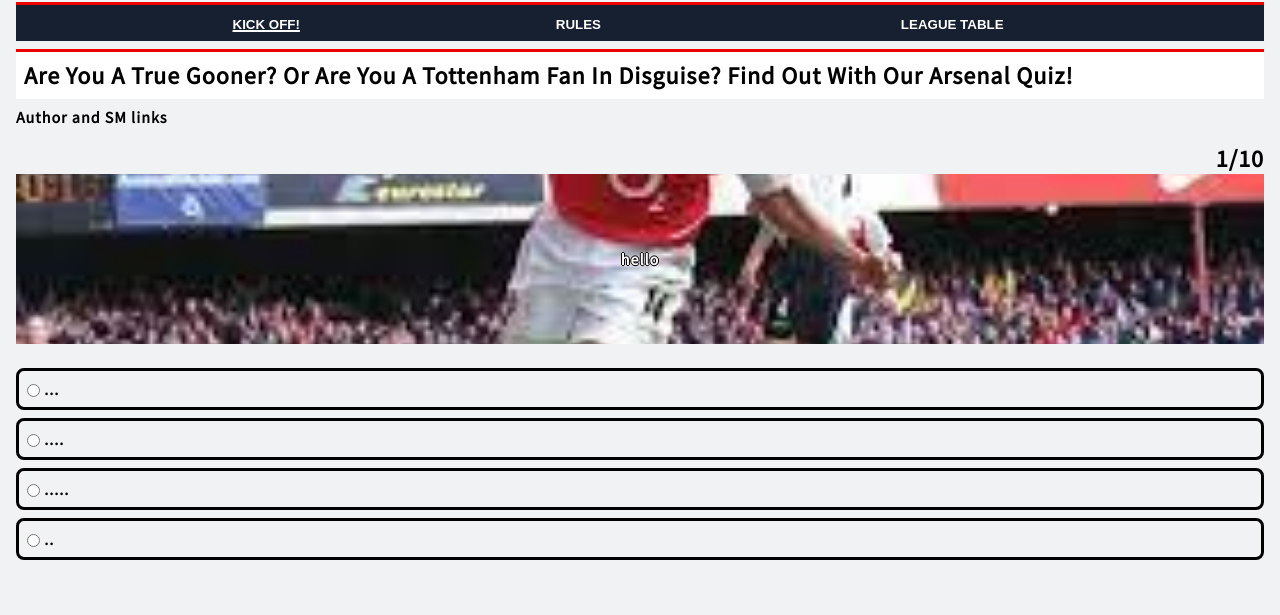
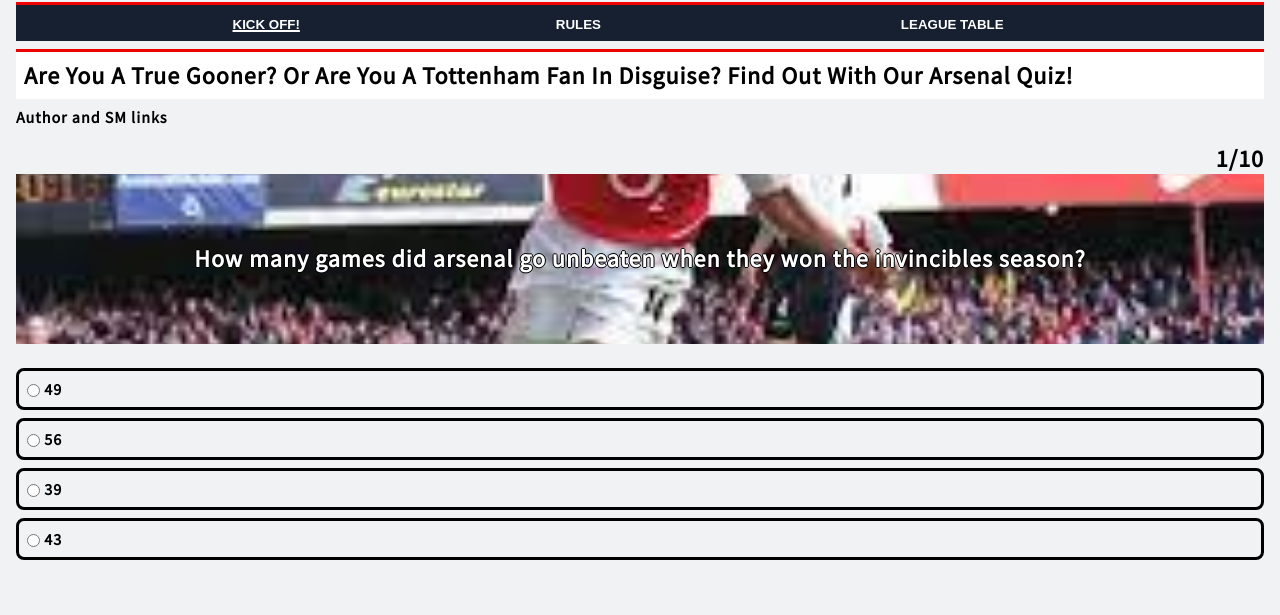
Before and after one commit to tdawes93/arsenal-quiz, a plain HTML site: page index.html in a window 1280 px wide. Both pictures are taken after a click on the button "KICK OFF!". Shown: the part 185-800 px from the top of the page. Drawn offline with Linux system fonts and the light colour scheme.

Commit message:
Add answers array const

```diff
--- a/assets/css/style.css
+++ b/assets/css/style.css
@@ -131,6 +131,7 @@ h2 {
     background: url(/assets/images/henry-celebration.jpg) no-repeat center center/cover;
     color: #ffffff;
     text-shadow: 1px 0 0 #000, 0 -1px 0 #000, 0 1px 0 #000, -1px 0 0 #000;
+    font-size: 150%;
 }
 
 #answers-box {
--- a/assets/js/script.js
+++ b/assets/js/script.js
@@ -8,16 +8,17 @@ const rulesModal = document.getElementById("rules-section");
 const leagueTableBtn = document.getElementsByClassName("leaderboard");
 const leagueTableModal = document.getElementById("league-table-section");
 const rematchBtn = document.getElementById("restart");
+const answers = Array.from(document.querySelectorAll('.ans-btn'));
 
 
 
 const questions = [
-    {question:"hello",
+    {question:"How many games did arsenal go unbeaten when they won the invincibles season?",
     answers: {
-        a: "...",
-        b: "....",
-        c: ".....",
-        d: ".."
+        a: "49",
+        b: "56",
+        c: "39",
+        d: "43"
     },
     correctAnswer: "a"},
     {question:"...",
@@ -48,86 +49,26 @@ function buildQuiz() {
     </div>
     <div id="answers-box">
         <label class="answer-option">
-            <input type="radio" name="question${i+1}" value="a" id="a">
+            <input type="radio" name="question${i+1}" value="a" class="ans-btn" id="a">
             ${questions[i].answers.a}
         </label>
         <label class="answer-option">
-            <input type="radio" name="question${i+1}" value="b" id="b">
+            <input type="radio" name="question${i+1}" value="b" class="ans-btn" id="b">
             ${questions[i].answers.b}
         </label>
         <label class="answer-option">
-            <input type="radio" name="question${i+1}" value="c" id="c">
+            <input type="radio" name="question${i+1}" value="c" class="ans-btn" id="c">
             ${questions[i].answers.c}
         </label>
         <label class="answer-option">
-            <input type="radio" name="question${i+1}" value="d" id="d">
+            <input type="radio" name="question${i+1}" value="d" class="ans-btn" id="d">
             ${questions[i].answers.d}
         </label>
     </div>`;
+}
 
-
-
-    /*const output = [];
-    questions.forEach(
-        (currentQuestion, questionNumber) => {
-
-          // variable to store the list of possible answers
-          const answers = [];
-
-          // and for each available answer...
-          for(letter in currentQuestion.answers){
-
-            // ...add an HTML radio button
-            answers.push(
-              `<label>
-                <input type="radio" name="question${questionNumber}" value="${letter}">
-                ${letter} :
-                ${currentQuestion.answers[letter]}
-              </label>`
-            );
-          }
-
-          // add this question and its answers to the output
-          output.push(
-            `<div class="question"> ${currentQuestion.question} </div>
-            <div class="answers"> ${answers.join('')} </div>`
-          );
-        }
-      );
-
-      // finally combine our output list into one string of HTML and put it on the page
-      quizContainer.innerHTML = output.join('');*/
-
-    /*for (question of questions) {
-
-        document.getElementById("quiz-container").innerHTML = `<div id="question-count">
-        <h2 id="question-progress">#/#</h2>
-    </div>
-    <div id="questions-box">
-        <p id="question">${question.property[0]}</p>
-    </div>
-    <div id="answers-box">
-        <label class="answer-option">
-            <input type="radio" name="question1" value="a">
-
-        </label>
-        <label class="answer-option">
-            <input type="radio" name="question1" value="a">
-            answer
-        </label>
-        <label class="answer-option">
-            <input type="radio" name="question1" value="a">
-            answer
-        </label>
-        <label class="answer-option">
-            <input type="radio" name="question1" value="a">
-            answer
-        </label>
-    </div>`
-    }*/
-}
 function displayCorrectAnswer(event){
-    let selectedAnswer = document.getElementsByTagName("input").selected;
+    let selectedAnswer = document.getElementsByTagName("input").checked;
     if (selectedAnswer === questions[i].correctAnswer) {
         selectedAnswer.style.backgroundColor = "green";
     } else {
@@ -190,4 +131,4 @@ for (let i = 0; i < backBtn.length; i++) {
     backBtn[i].addEventListener("click", back);
 }
 
-document.getElementsByTagName("input").selected.addEventListener("select", displayCorrectAnswer);
+document.getElementsByTagName("input").selected.addEventListener("click", displayCorrectAnswer);
```
